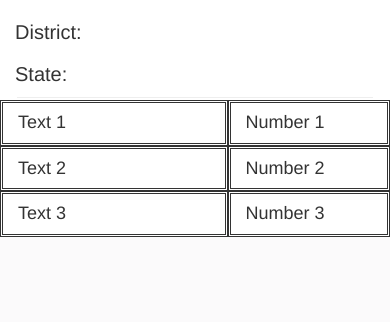
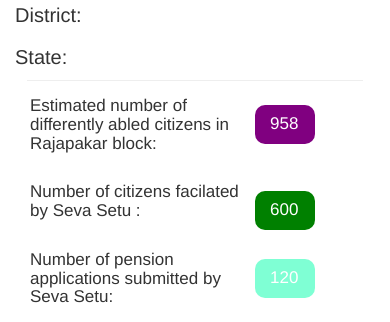
Before and after one commit to seva-setu/fundraiser-report-card, a PHP site: page / in a window 390 px wide. Shown: the part 711-1033 px from the top of the page. Before the commit the page ends 948 px from the top, so only its background shows below. Run offline with PHP 8.4, Linux system fonts and the light colour scheme; some libraries are stand-ins or nearby versions.

Commit message:
Optimized div4 + added responsiveness

```diff
--- a/index.php
+++ b/index.php
@@ -16,6 +16,9 @@
 	.border{
 		border-right-style: dashed;
 	}
+	.btn_no{
+		border-radius: 1em;
+	}
 	/* for screens that are at least 320 pixels wide but less than or equal to 640 pixels wide */
 	@media screen and (min-width:320px) and (max-width:640px) and (orientation:portrait) {
 
@@ -23,7 +26,9 @@
   		.border{
   			border-right-width: 0px;
   		}
-
+  		.btn_no{
+		margin-top:5% ;
+		}
 	}
 	@media screen and (min-width:320px) and (max-width:640px) and (orientation:landscape) {
 
@@ -31,13 +36,19 @@
   		.border{
   			border-right-width: 0px;
   		}
-
+  		.btn_no{
+		margin-top:5% ;
+		}
 	}
 	h1{
 		font-size: 3em;
 	}
 	h2{
 		font-size: 2em;
+	}
+	h4{
+		font-size: 1.7em;
+
 	}
 	hr.style6 {
 	background-color: #fff;
@@ -75,11 +86,11 @@
     				<h2 style="color:lime;top: 25%;position: relative;margin-top:0px;-">70% Completed!!</h2>
     				</div>
   				</div>
+  				<div style="border-style: dashed;text-align: center;position: relative;">
+  					<h1>Details of project</h1>
+  				</div>
   				<br>
-  				<br>
-  				<br>
-  				<br>
-  				<br>
+
 			</div>
 			<div class="col-sm-5 div3" style="">
 				<h1 style="text-align:center;margin:0 auto;">Area of work</h1>
@@ -97,31 +108,34 @@
 			</div>
 		</div>
 	</div>
-	<div class="container-fluid">
+	<div class="container-fluid" style="margin-left: 1em;margin-right: 1em;">
 		<hr style="margin: 0.5%;">
-		<div class="row">
-			<div class="col-xs-7" style="border-style: double;">
-				<h4>Text 1</h4>
+		<div class="row" style="padding: 0.5em;">
+			<div class="col-xs-8" style="">
+				<h4>Estimated number of differently abled citizens in Rajapakar block:</h4>
 			</div>
-			<div class="col-xs-5" style="border-style: double;">
-				<h4>Number 1</h4>
+			<div id="div4-12" class="col-xs-1 btn_no" style="background-color: purple;">
+				<h4 style="color: white;">958</h4>
 			</div>
+			<div id="div4-13" class="col-xs-3"></div>
 		</div>
-		<div class="row">
-			<div class="col-xs-7" style="border-style: double;">
-				<h4>Text 2</h4>
+		<div class="row" style="padding: 0.5em;">
+			<div class="col-xs-8" style="">
+				<h4>Number of citizens facilated by Seva Setu :</h4>
 			</div>
-			<div class="col-xs-5" style="border-style: double;">
-				<h4>Number  2</h4>
+			<div id="div4-22" class="col-xs-1 btn_no" style="background-color: green;">
+				<h4 style="color: white;">600</h4>
 			</div>
+			<div id="div4-23" class="col-xs-3"></div>
 		</div>
-		<div class="row">
-			<div class="col-xs-7" style="border-style: double;">
-				<h4>Text 3</h4>
+		<div class="row" style="padding: 0.5em">
+			<div class="col-xs-8" style="">
+				<h4>Number of pension applications submitted by Seva Setu:</h4>
 			</div>
-			<div class="col-xs-5" style="border-style: double;">
-				<h4>Number  3</h4>
+			<div id="div4-32" class="col-xs-1 btn_no" style="background-color: aquamarine;">
+				<h4 style="color: white;">120</h4>
 			</div>
+			<div id="div4-33" class="col-xs-3"></div>
 		</div>
 	</div>
 
@@ -138,6 +152,12 @@
 			if ($window.width() <= 640) {
             $('#div1-1').removeClass('col-xs-1').addClass('col-xs-2');
             $('#div1-2').removeClass('col-xs-11').addClass('col-xs-10');
+            $('#div4-12').removeClass('col-xs-1').addClass('col-xs-2');
+            $('#div4-13').removeClass('col-xs-3').addClass('col-xs-2');
+            $('#div4-22').removeClass('col-xs-1').addClass('col-xs-2');
+            $('#div4-23').removeClass('col-xs-3').addClass('col-xs-2');
+            $('#div4-32').removeClass('col-xs-1').addClass('col-xs-2');
+            $('#div4-33').removeClass('col-xs-3').addClass('col-xs-2');
             console.log('resized');
         	};
 		}
```
Also changed, not shown: img/vaishali_resized.png (added).
